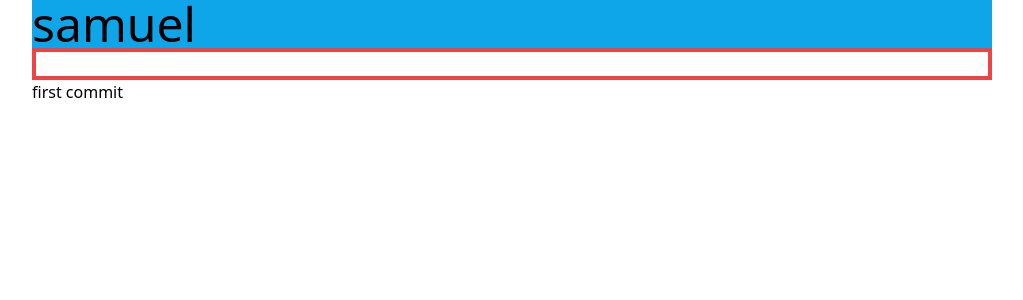
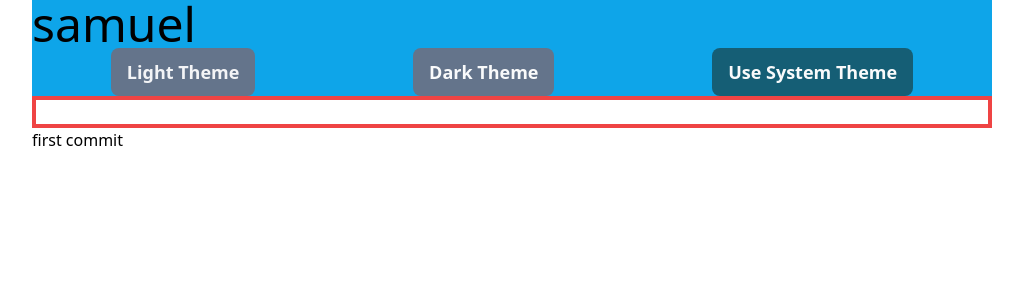
Before and after one commit to samueldebenedictis/sketches, a Next.js app: page / in a window 1280 px wide. Shown: the top 300 px of the page, without its empty margins (128-1151 px from the left). Built offline with nearby package versions, Linux system fonts and the light colour scheme.

Commit message:
chore: add 3 themes

```diff
--- a/src/components/_pages/Home.tsx
+++ b/src/components/_pages/Home.tsx
@@ -1,21 +1,86 @@
 import Search from 'components/Search';
-import React, { FC } from 'react';
+import React, { FC, useEffect, useState } from 'react';
 import { HomePageTypes } from 'types/Pages';
 
 const HomePage: FC<HomePageTypes> = ({ data }) => {
   const { sketches } = data;
 
+  const [activeTheme, setActiveTheme] = useState<string>('system');
+
+  useEffect(() => {
+    const savedTheme = localStorage.getItem("theme");
+    if (savedTheme === "system" || !savedTheme) {
+      applySystemTheme();
+      setActiveTheme("system");
+    } else {
+      applyTheme(savedTheme);
+      setActiveTheme(savedTheme);
+    }
+
+    const mediaQuery = window.matchMedia("(prefers-color-scheme: dark)");
+    const handleSystemThemeChange = () => {
+      if (!savedTheme || savedTheme === "system") {
+        applySystemTheme();
+      }
+    };
+
+    mediaQuery.addEventListener("change", handleSystemThemeChange);
+
+    return () => {
+      mediaQuery.removeEventListener("change", handleSystemThemeChange);
+    };
+  }, []);
+
+  const applyTheme = (theme: string) => {
+    if (theme === 'dark') {
+      document.documentElement.classList.add('dark');
+    } else if (theme === 'light') {
+      document.documentElement.classList.remove('dark');
+    }
+  };
+
+  const handleThemeChange = (newTheme: string) => {
+    setActiveTheme(newTheme)
+    localStorage.setItem('theme', newTheme);
+    if (newTheme === 'system') {
+      applySystemTheme();
+    } else {
+      applyTheme(newTheme);
+    }
+  };
+
+  const applySystemTheme = () => {
+    const systemPrefersDark = window.matchMedia('(prefers-color-scheme: dark)').matches;
+    if (systemPrefersDark) {
+      document.documentElement.classList.add('dark');
+    } else {
+      document.documentElement.classList.remove('dark');
+    }
+  }
+
   return (
-    <>
-      <div className="justify-self-center w-3/4">
-        <div className="text-5xl bg-sky-500">
-          <h1>samuel</h1>
+    <div className="justify-self-center w-3/4">
+      <div className="text-5xl bg-sky-500 dark:bg-red-500">
+        <h1>samuel</h1>
+        <div className="flex items-center">
+          <button onClick={() => handleThemeChange('light')} className={`flex justify-center items-center m-auto text-lg w-fit transition-color duration-200 ease-in-out py-3 px-10 rounded-lg font-semibold py-[10px] px-4 ${activeTheme === "light"
+            ? "bg-cyan-800 text-gray-50 active:bg-cyan-700 focus:outline-none focus:ring focus:ring-cyan-300 hover:bg-slate-600 text-gray-50"
+            : "bg-slate-500 dark:bg-slate-600 hover:bg-cyan-800 text-gray-100 dark:text-gray-400"
+            }`}>Light Theme</button>
+          <button onClick={() => handleThemeChange('dark')} className={`flex justify-center items-center m-auto text-lg w-fit transition-color duration-200 ease-in-out py-3 px-10 rounded-lg font-semibold py-[10px] px-4 ${activeTheme === "dark"
+            ? "bg-cyan-800 text-gray-50 active:bg-cyan-700 focus:outline-none focus:ring focus:ring-cyan-300 hover:bg-slate-600 text-gray-50"
+            : "bg-slate-500 dark:bg-slate-600 hover:bg-cyan-800 text-gray-50 dark:text-gray-400"
+            }`}>Dark Theme</button>
+          <button onClick={() => handleThemeChange('system')} className={`flex justify-center items-center m-auto text-lg w-fit transition-color duration-200 ease-in-out py-3 px-10 rounded-lg font-semibold py-[10px] px-4 ${activeTheme === "system"
+            ? "bg-cyan-800 text-gray-50 active:bg-cyan-700 focus:outline-none focus:ring focus:ring-cyan-300 hover:bg-slate-600 text-gray-50"
+            : "bg-slate-500 dark:bg-slate-600 hover:bg-cyan-800 text-gray-50 dark:text-gray-400"
+            }`}>Use System Theme</button>
         </div>
       </div>
-      <div className="justify-self-center w-3/4">
+      <div>
         <Search sketches={sketches} />
       </div>
-    </>
+    </div>
   );
 };
 
```
